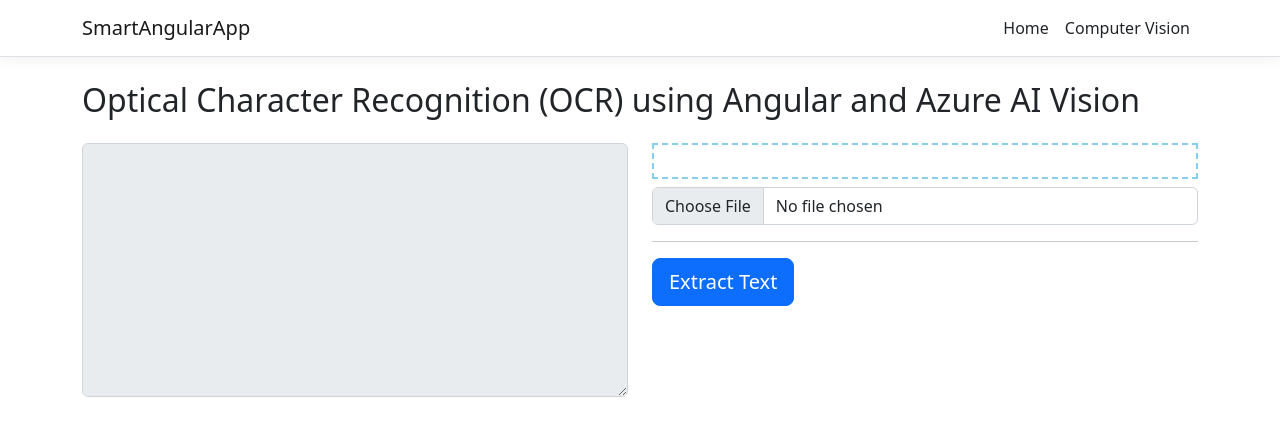
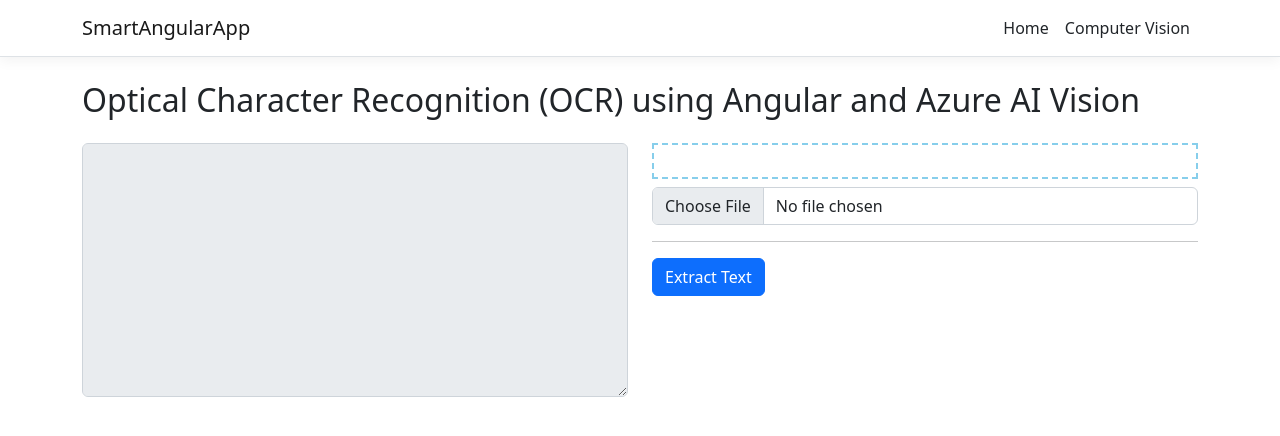
Before and after one commit to AnkitSharma-007/Smart-Angular-App-Using-Azure-Cognitive-Services, an Angular app in the folder SmartAngularApp/SmartAngularApp/ClientApp/: page /computer-vision-ocr in a window 1280 px wide. Shown: the top 436 px of the page. Built offline with nearby package versions, Linux system fonts and the light colour scheme.

Commit message:
code refactor

```diff
--- a/SmartAngularApp/SmartAngularApp/ClientApp/src/app/ocr/ocr.component.html
+++ b/SmartAngularApp/SmartAngularApp/ClientApp/src/app/ocr/ocr.component.html
@@ -21,11 +21,7 @@
     />
     <p>{{ status }}</p>
     <hr />
-    <button
-      [disabled]="loading"
-      class="btn btn-primary btn-lg"
-      (click)="getText()"
-    >
+    <button [disabled]="loading" class="btn btn-primary" (click)="getText()">
       @if(loading){
       <span class="spinner-border spinner-border-sm mr-1"></span>
       } Extract Text
```
